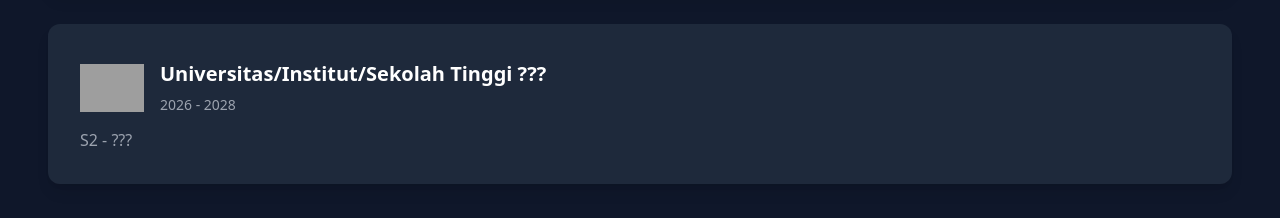
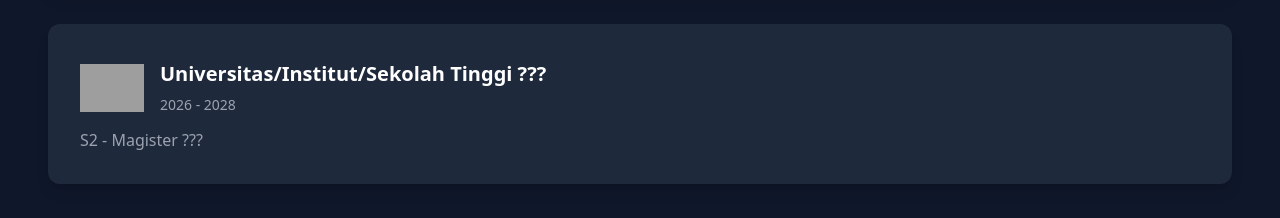
Before and after one commit to WalidFernandoSastriana/PORTOFOLIO-WALID, a React (Create React App) app: page / in a window 1280 px wide. Shown: the part 2580-2798 px from the top of the page. Built offline with nearby package versions, Linux system fonts and the light colour scheme; grey boxes are pictures that could not be loaded.

Commit message:
update portofolio

```diff
--- a/src/components/Education.js
+++ b/src/components/Education.js
@@ -22,7 +22,7 @@ export default function Education() {
     {
       year: "2026 - 2028",
       place: "Universitas/Institut/Sekolah Tinggi ???",
-      desc: "S2 - ???",
+      desc: "S2 - Magister ???",
       logo: "/img/",
     },
   ];
```
Also changed, not shown: 2 other files (tests, documents, lock files or other folders).
